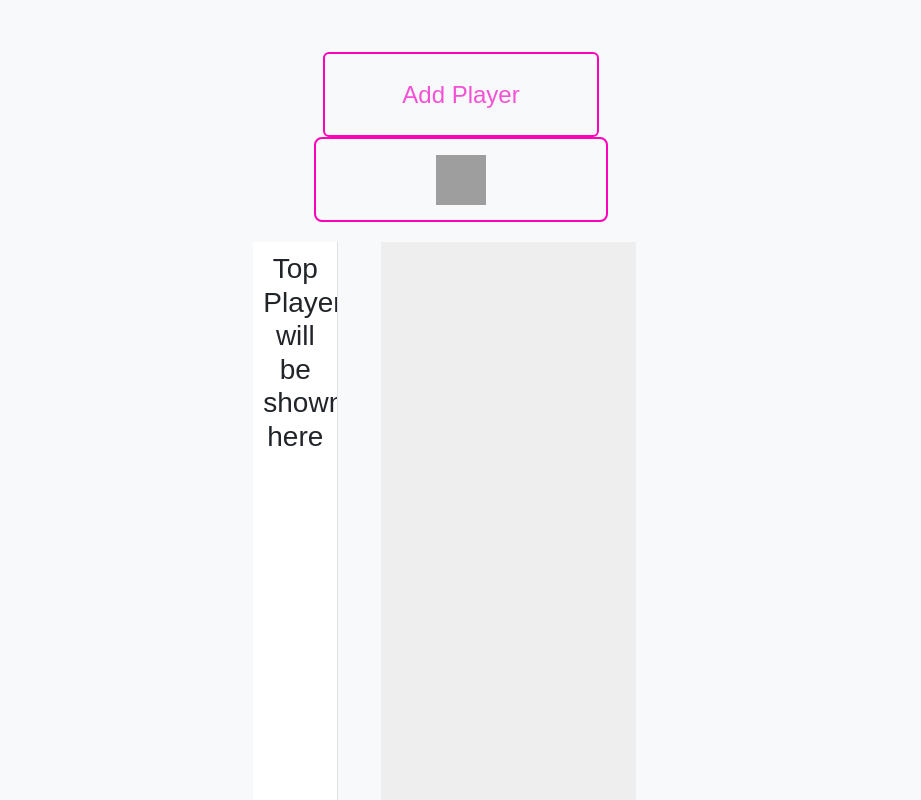
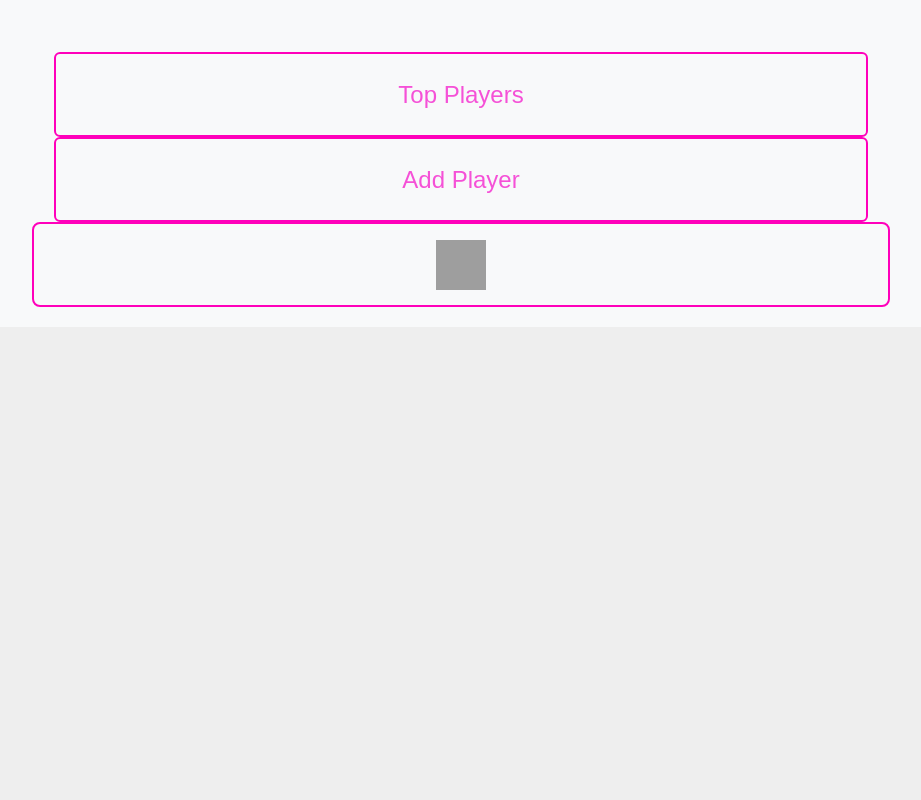
Before and after one commit to liav2002/FSWD_PR4_0871_8442, a React (Vite) app: page / in a window 1280 px wide. Shown: the top 800 px of the page, without its empty margins (174-1095 px from the left). Built offline with nearby package versions, Linux system fonts and the light colour scheme; grey boxes are pictures that could not be loaded.

Commit message:
finish TopPlayers Modal and fix bugs.

```diff
--- a/src/App.css
+++ b/src/App.css
@@ -83,17 +83,9 @@ body {
   display: flex;
   height: 100vh; /* Ensure it takes full height of the viewport */
 }
-.top-players {
-  flex: 1;
-  max-width: 20%;
-  padding: 10px;
-  background-color: #fff;
-  border-right: 1px solid #dee2e6;
-  overflow-y: auto;
-}
 .game-board {
   flex: 3;
-  max-width: 60%;
+  width: 6000px;
   padding: 10px;
   background-color: #eee;
   margin: 0 auto;
@@ -114,6 +106,27 @@ body {
   color: white;
 }
 
+.top-player-btn {
+  color: #F551D7;
+  border: 2px solid rgb(255, 0, 187);
+  width: 75%;
+  height: 85px;
+  font-size: 1.5em;
+  background-color: transparent;
+}
+
+.top-player-btn:hover {
+  color: white;
+}
+
+.new-game-btn {
+  background-color: #ea43c5;
+}
+
+.new-game-btn:hover{
+  background-color: #9c4589;
+}
+
 .btn:focus {
   outline: none;
   box-shadow: none;
--- a/src/componnents/Board.jsx
+++ b/src/componnents/Board.jsx
@@ -20,7 +20,7 @@ function Board(props) {
           <div className="win-message">
             <h4>You Did It!</h4>
             <p>You have won the game!</p>
-            <button className="btn btn-warning" style={{ color: 'white', border: 'none' }} onClick={handleNewGameIndex}>
+            <button className="new-game-btn" style={{ color: 'white', border: 'none' }} onClick={handleNewGameIndex}>
               New Game
             </button>
             <button className="btn btn-danger" onClick={handleQuitGame}>
@@ -40,22 +40,22 @@ function Board(props) {
             <span className='blink'>{props.game.disable ? 'Waiting..' : 'Your turn..'}</span>
             {props.game.number && <p>Random Number: {props.game.number}</p>}
             <div>
-              <Button variant="btn btn-warning" style={{ color: 'white', border: 'none' }} disabled={props.game.disable} className="btn btn-primary mr-2" onClick={() => props.handleMove('/ 2', props.index)}>
+              <Button variant="btn" style={{ color: 'white', border: 'none' }} disabled={props.game.disable} className="btn btn-primary mr-2" onClick={() => props.handleMove('/ 2', props.index)}>
                 /2
               </Button>
-              <Button variant="btn btn-warning" style={{ color: 'white', border: 'none' }} disabled={props.game.disable} className="btn btn-primary mr-2" onClick={() => props.handleMove('* 2', props.index)}>
+              <Button variant="btn" style={{ color: 'white', border: 'none' }} disabled={props.game.disable} className="btn btn-primary mr-2" onClick={() => props.handleMove('* 2', props.index)}>
                 *2
               </Button>
-              <Button variant="btn btn-warning" style={{ color: 'white', border: 'none' }} disabled={props.game.disable} className="btn btn-primary mr-2" onClick={() => props.handleMove('+ 1', props.index)}>
+              <Button variant="btn" style={{ color: 'white', border: 'none' }} disabled={props.game.disable} className="btn btn-primary mr-2" onClick={() => props.handleMove('+ 1', props.index)}>
                 +1
               </Button>
-              <Button variant="btn btn-warning" style={{ color: 'white', border: 'none' }} disabled={props.game.disable} className="btn btn-primary" onClick={() => props.handleMove('- 1', props.index)}>
+              <Button variant="btn" style={{ color: 'white', border: 'none' }} disabled={props.game.disable} className="btn btn-primary" onClick={() => props.handleMove('- 1', props.index)}>
                 -1
               </Button>
             </div>
             {props.game.number && <span>steps: {props.game.numberOfSteps}</span>}
             <br />
-            <button className="btn btn-danger mt-2" onClick={handleQuitGame}>
+            <button className="btn btn-danger mt-2" onClick={handleQuitGame} disabled={props.game.disable && props.isGameStart}>
               Quit
             </button>
           </>
--- a/src/componnents/GameManager.jsx
+++ b/src/componnents/GameManager.jsx
@@ -1,6 +1,7 @@
 import React, { useState, useRef } from "react";
 import Registeration from "./Registeration";
 import Board from "./Board";
+import TopPlayersModal from "./TopPlayersModal";
 
 const MinNumber = 98;
 const maxNumber = 99;
@@ -31,14 +32,13 @@ function GameManager() {
 
           return nextGames;
       });
+
+      setLoggedInPlayers((prevPlayers) => prevPlayers.filter((player, i) => i !== index));
       isWinGame.current = false;
   };
 
   const addPlayer = (player) => {
-      // Update loggedInPlayers state with the new player
       setLoggedInPlayers(prevPlayers => [...prevPlayers, player]);
-
-      // Add the player to the current games
       setCurrentGames((prevGames) => [
           ...prevGames,
           { player: player, disable: true },
@@ -85,7 +85,7 @@ function GameManager() {
       return game;
   }
 
-  const isOnePlayer = () => currentGames.length == 1;
+  const isOnePlayer = () => currentGames.length === 1;
 
   const handleMove = (move, index) => {
     setCurrentGames((prevGames) =>
@@ -124,11 +124,10 @@ function GameManager() {
   };
 
   const handleNewGame = () => {
-    // Initialize the current games with the logged-in players
+    setLoggedInPlayers([]);
     setCurrentGames(loggedInPlayers.map(player => ({ player: player, disable: true })));
-
-    // Set the game start state to false
     setIsGameStart(false);
+    isWinGame.current = false;
   };
 
   return (
@@ -136,6 +135,7 @@ function GameManager() {
           <div className="container-fluid">
               {!isGameStart && (
                   <div className="start-game">
+                      <TopPlayersModal/>
                       <Registeration addPlayer={addPlayer} currentGames={currentGames} />
                       <button type="button" onClick={startGame} disabled={!currentGames.length}>
                           <img src="https://media.giphy.com/media/EEf5PgJnnNZyGvhoSC/giphy.gif" alt="Start Game" />
@@ -144,10 +144,6 @@ function GameManager() {
               )}
 
               <div className="row">
-                  <div className="top-players">
-                      <h3>Top Players will be shown here</h3>
-                  </div>
-
                   <div className="game-board">
                       {currentGames.map((game, index) => (
                           <Board
@@ -155,6 +151,7 @@ function GameManager() {
                               key={index}
                               index={index}
                               game={game}
+                              isGameStart={isGameStart}
                               handleMove={handleMove}
                               currentGames={currentGames}
                               quitGame={quitGame}
--- /dev/null
+++ b/src/componnents/TopPlayersModal.jsx
@@ -0,0 +1,49 @@
+import React, { useState } from 'react';
+import { Button, Modal } from 'react-bootstrap';
+import 'bootstrap/dist/css/bootstrap.min.css';
+import '../App.css';
+
+function TopPlayersModal({ onClose }) {
+    const [showModal, setShowModal] = useState(false);
+    const players = JSON.parse(localStorage.getItem('players')) || []; // Use default empty array if 'players' data is not found
+    const topPlayers = players
+        .slice(0, 3) // Get the top 3 players
+        .sort((a, b) => {
+            // Sort players based on their minimum score
+            const minScoreA = Math.min(...a.AllScores);
+            const minScoreB = Math.min(...b.AllScores);
+            return minScoreA - minScoreB;
+        });
+    const handleToggle = () => {
+        setShowModal(true);
+    }
+    const closeModal = () => {
+        setShowModal(false);
+    }
+
+    return (
+        <div className="container">
+            <Button className="top-player-btn" onClick={handleToggle}>
+                Top Players
+            </Button>
+            <Modal className='modal-lg' show={showModal} onHide={closeModal}>
+                <Modal.Header closeButton>
+                    <Modal.Title id="authModalLabel">
+                        Top 3 Players
+                    </Modal.Title>
+                </Modal.Header>
+                <Modal.Body>
+                    <ul>
+                        {topPlayers.map((player, index) => (
+                            <li key={index}>
+                                <strong>{player.username}</strong> - Minimum Score: {Math.min(...player.AllScores)}
+                            </li>
+                        ))}
+                    </ul>
+                </Modal.Body>
+            </Modal>
+        </div>
+    );
+}
+
+export default TopPlayersModal;
```
Also changed, not shown: src/componnents/Registeration.jsx (+2 -5 lines).
